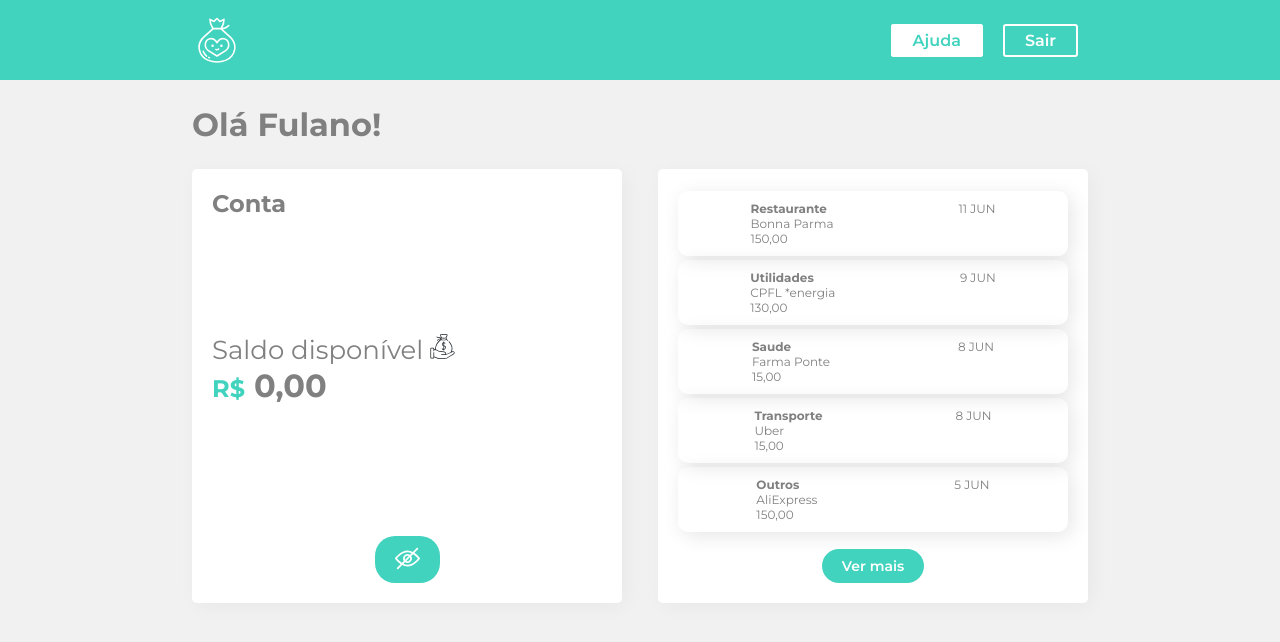
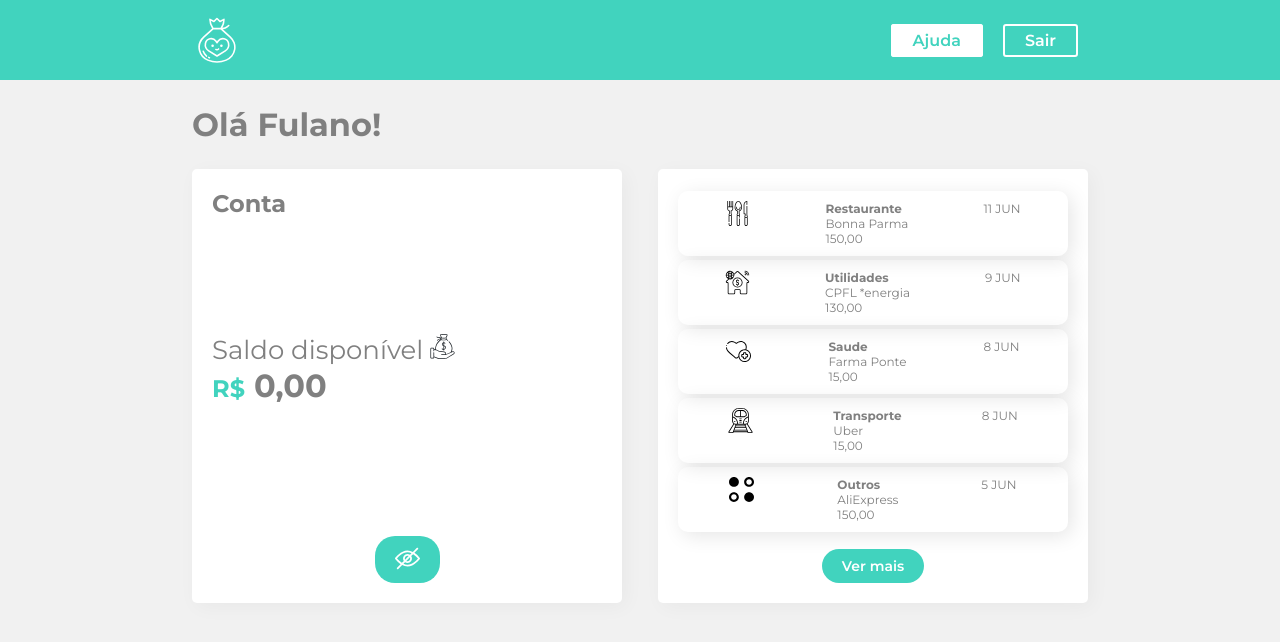
Before and after one commit to pedrosantos-21/alura-styled-components-master, a React (Create React App) app: page / in a window 1280 px wide. Shown: the top 642 px of the page. Built offline with nearby package versions, Linux system fonts and the light colour scheme.

Commit message:
Criei o ImageFilter

```diff
--- /dev/null
+++ b/src/Components/ImageFilter.js
@@ -0,0 +1,20 @@
+import React from "react";
+import alimentacao from "../assets/images/alimentacao.svg";
+import outros from "../assets/images/outros.svg";
+import saude from "../assets/images/saude.svg";
+import transporte from "../assets/images/transporte.svg";
+import utilidades from "../assets/images/utilidades.svg";
+import { Icone } from "../Components/UI";
+
+
+export default (type) => {
+    const Images = {
+        Restaurante: <Icone src={alimentacao} alt="Restaurante"/>,
+        Utilidades: <Icone src={utilidades} alt="Utilidades"/>,
+        Saude: <Icone src={saude} alt="Saude"/>,
+        Transporte: <Icone src={transporte} alt="Transporte"/>,
+        default: <Icone src={outros} alt="Outros"/>,
+    }
+
+    return Images[type] || Images.default;
+}
--- a/src/Components/Items/index.jsx
+++ b/src/Components/Items/index.jsx
@@ -1,6 +1,7 @@
 import React from 'react';
 import Item from '../Item';
 import styled from 'styled-components';
+import ImageFilter from '../ImageFilter';
 
 const Items = styled.div`
     box-shadow: 4px 4px 20px 0 rgba(0,0,0,0.1);
@@ -17,6 +18,7 @@
 export default (props) => {
     return (
         <Items>
+            {ImageFilter(props.type)}
             <Item {...props} />
             <span>{props.date}</span>
         </Items>
```
